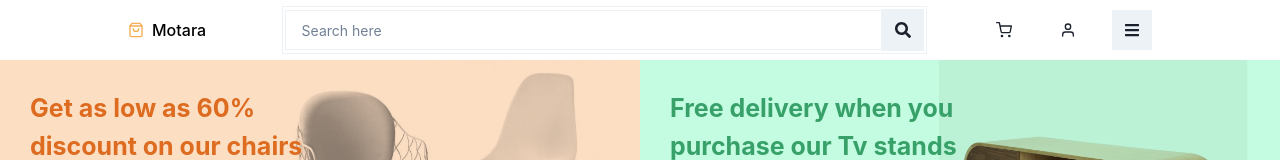
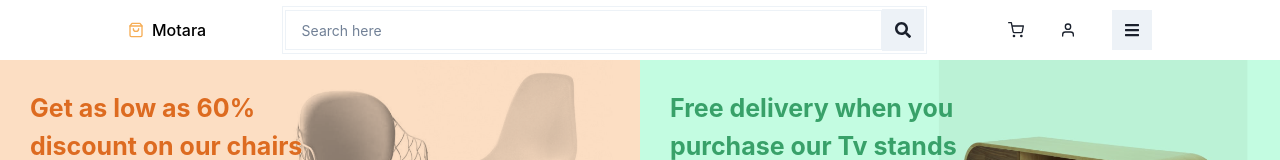
Before and after one commit to code-wizard21/Ecommerce, a React (Create React App) app: page /shop in a window 1280 px wide. Shown: the top 160 px of the page. Built offline with nearby package versions, Linux system fonts and the light colour scheme.

Commit message:
fix: navbar cart button layout fix

```diff
--- a/src/components/topbar.js
+++ b/src/components/topbar.js
@@ -18,7 +18,7 @@
                 </Box>
 
                 <Flex align="center" justify="flex-end" w="22%">
-                    <Link href="/" p="3" me={6} _hover={{ color: "orange.300" }}>
+                    <Link href="/" p="3" me={3} _hover={{ color: "orange.300" }}>
                         <FiShoppingCart />
                     </Link>
 
```
